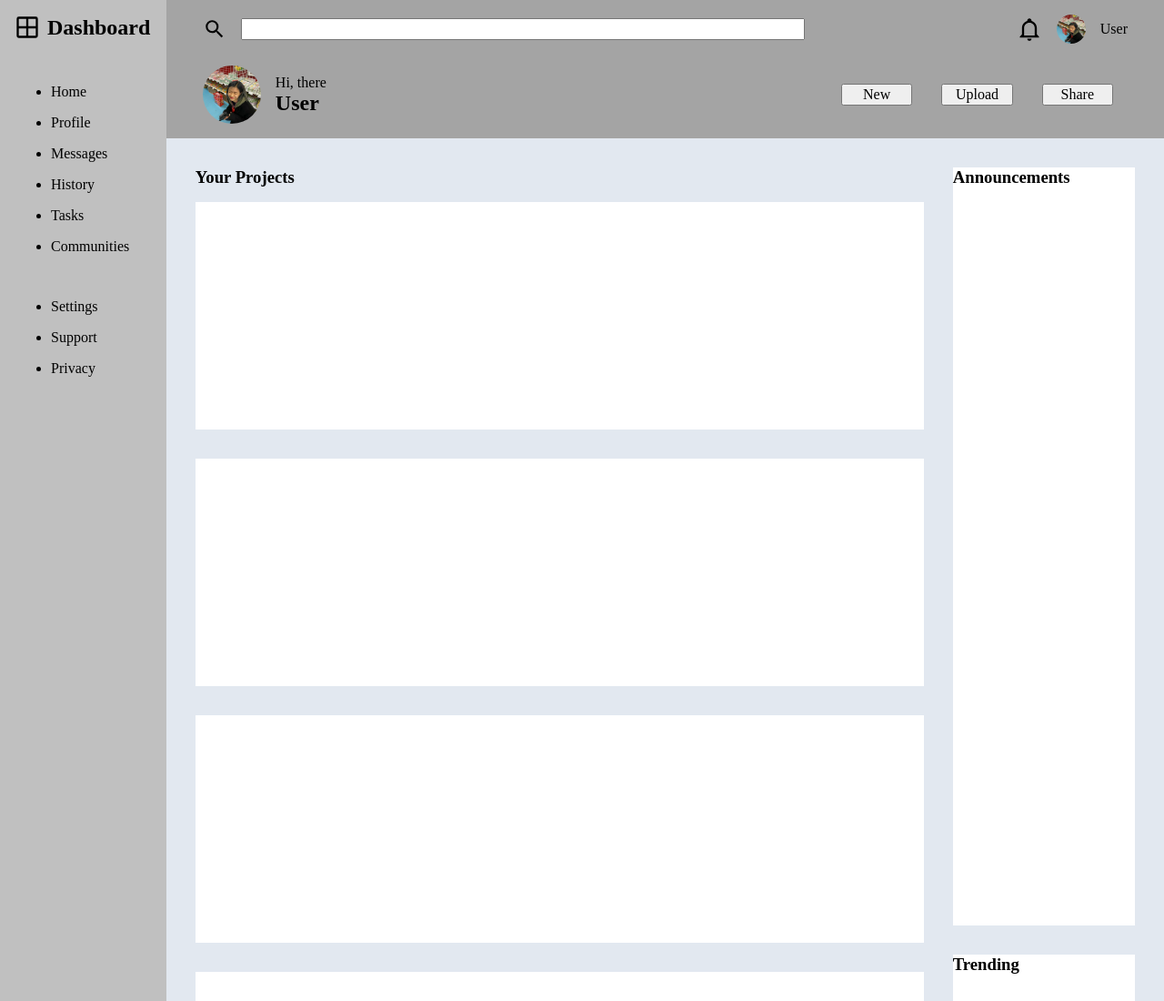
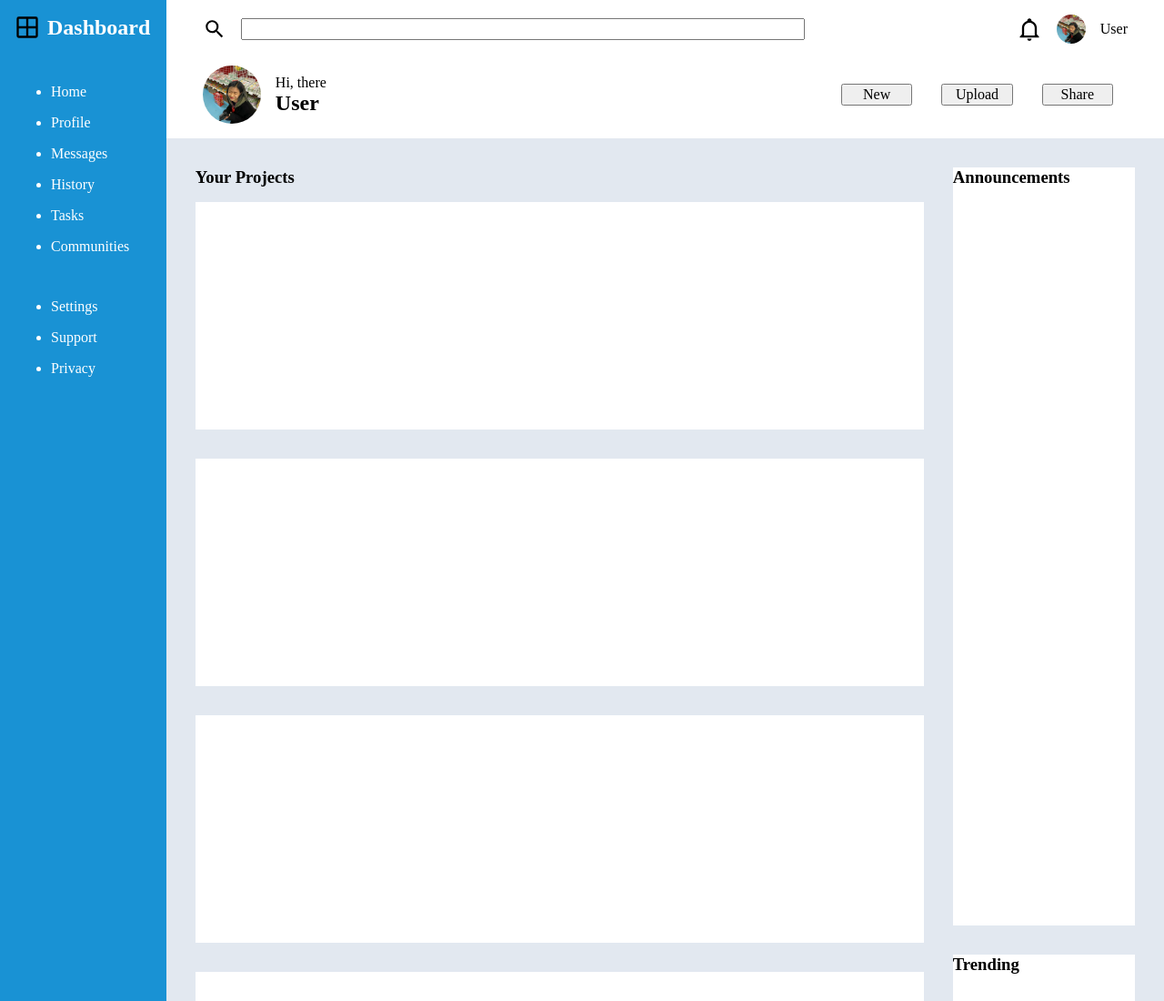
Before and after one commit to rhinzz/admin-dashboard, a plain HTML site: page index.html in a window 1280 px wide. Shown: the top 1100 px of the page at 91% size. Drawn offline with Linux system fonts and the light colour scheme.

Commit message:
Adjust dashboard color

```diff
--- a/style.css
+++ b/style.css
@@ -80,7 +80,8 @@ img {
 }
 
 aside {
-    background: silver;
+    background: #1992D4;
+    color: #FFF;
     grid-row: 1 / 4;
     grid-column: 1 / 2;
     display: grid;
@@ -103,7 +104,7 @@ aside .account {
 }
 
 header {
-    background: rgb(164, 164, 164);
+    background: #FFF;
     display: grid;
     grid-template-columns: 2fr 1fr;
     align-content: start;
```
